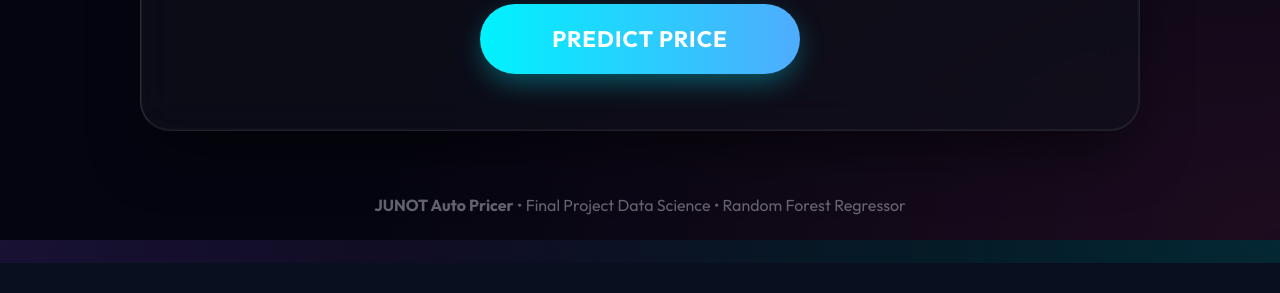
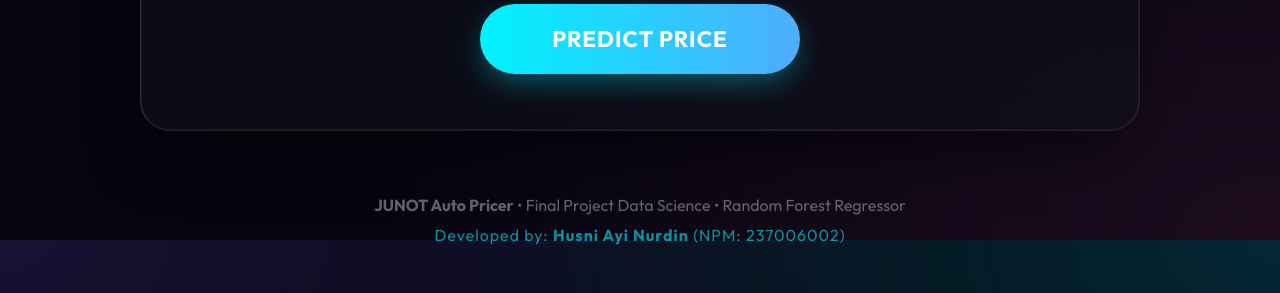
Before and after one commit to junothan10/junot-auto-pricer, a Flask app: page / in a window 1280 px wide. Shown: the part 1360-1653 px from the top of the page. Before the commit the page ends 1623 px from the top, so only its background shows below. Run offline with Flask 3, Linux system fonts and the light colour scheme.

Commit message:
Add identyty Developer

```diff
--- a/templates/index.html
+++ b/templates/index.html
@@ -175,6 +175,7 @@
 
         <footer>
             <p><strong>JUNOT Auto Pricer</strong> &bull; Final Project Data Science &bull; Random Forest Regressor</p>
+            <p style="margin-top: 10px; font-size: 1rem; color: var(--accent-1); letter-spacing: 1px;">Developed by: <strong>Husni Ayi Nurdin</strong> (NPM: 237006002)</p>
         </footer>
     </div>
 
```
